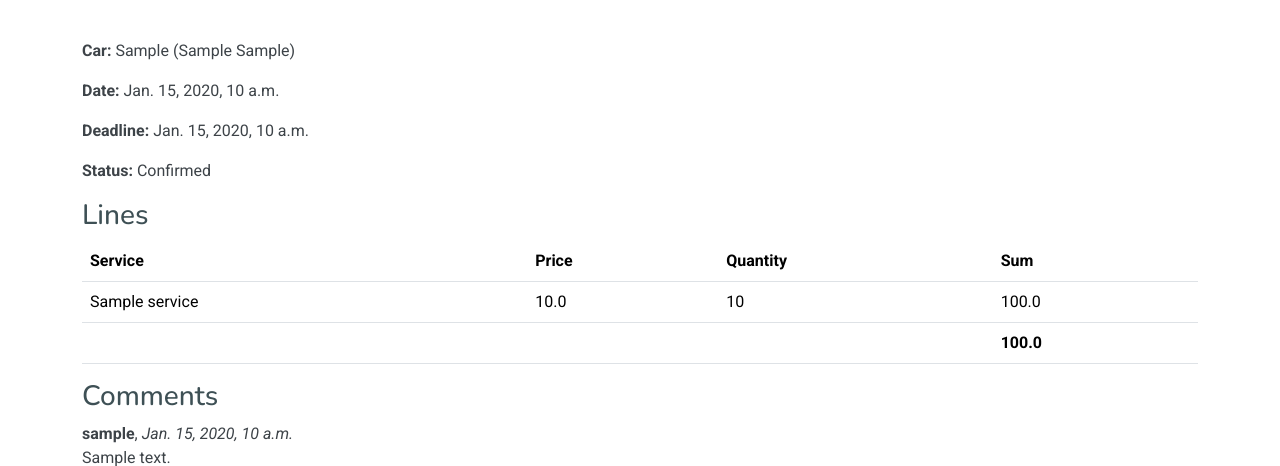
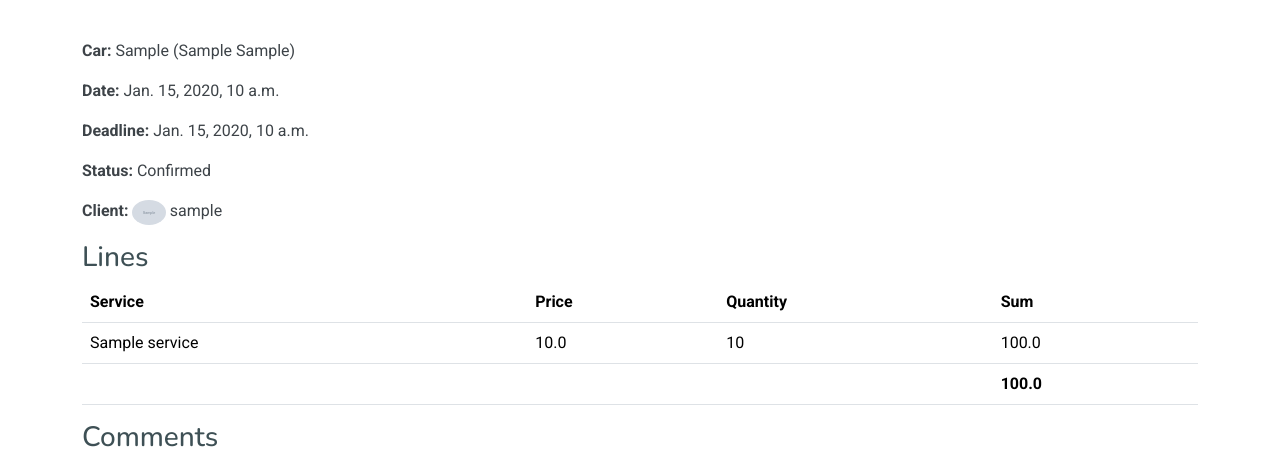
Before and after one commit to DonatasNoreika/autoservice_202406, a Django app: page /autoservice/orders/1 in a window 1280 px wide. Shown: the part 303-769 px from the top of the page. Run offline with Django 5.2, Linux system fonts and the light colour scheme; tables that the repository leaves empty hold one stand-in row (values such as "Sample post"); grey boxes marked "Sample" are stand-in pictures; some libraries are stand-ins or nearby versions.

Commit message:
9: +Padaryti, kad vartotojo nuotrauka būtų matoma prie kiekvieno užsakymo.

```diff
--- a/mysite/autoservice/templates/order.html
+++ b/mysite/autoservice/templates/order.html
@@ -10,6 +10,7 @@
 <p><strong>Date: </strong>{{ order.date }}</p>
 <p><strong>Deadline: </strong>{{ order.deadline }}</p>
 <p><strong>Status: </strong>{{ order.get_status_display }}</p>
+<p><strong>Client: </strong><img class="rounded-circle account-img me-1" style="height: 25px" src="{{ order.client.profile.photo.url }}">{{ order.client.username }}<br/></p>
   <h3>Lines</h3>
   <table class="table table-hover">
     <thead>
```
